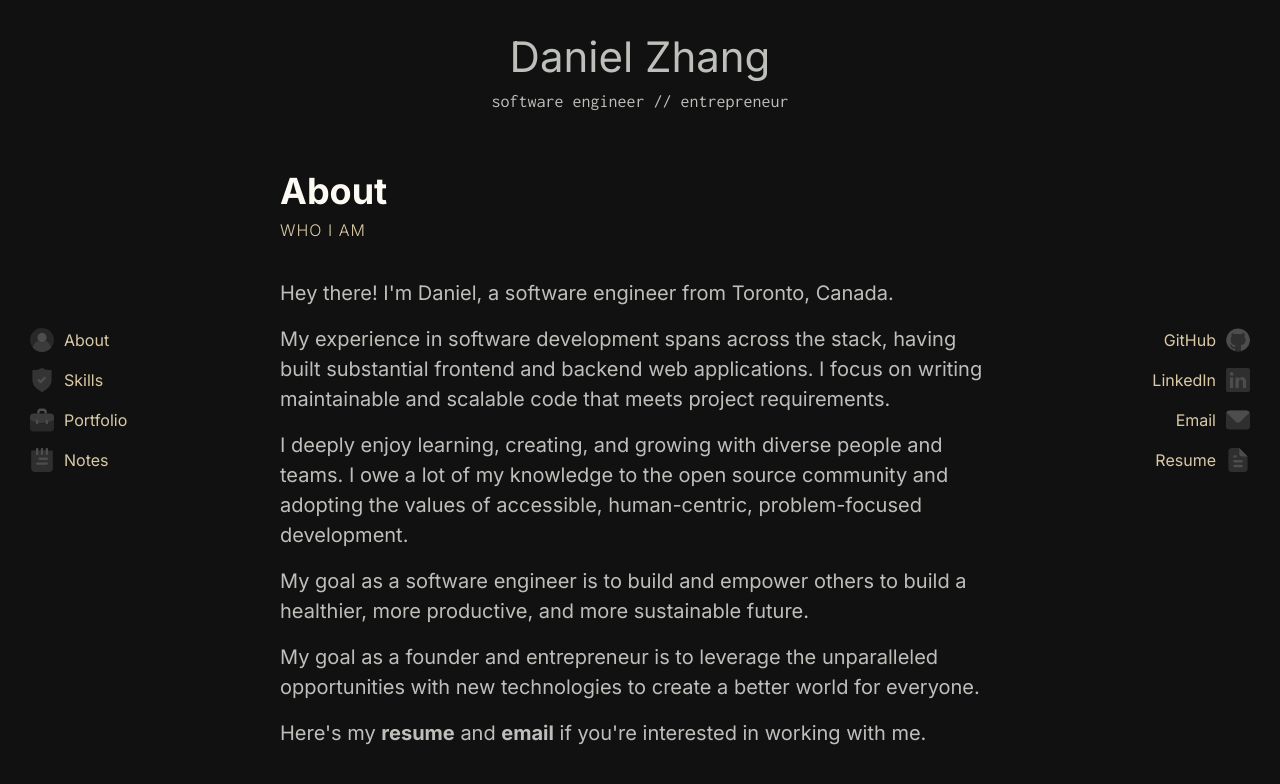
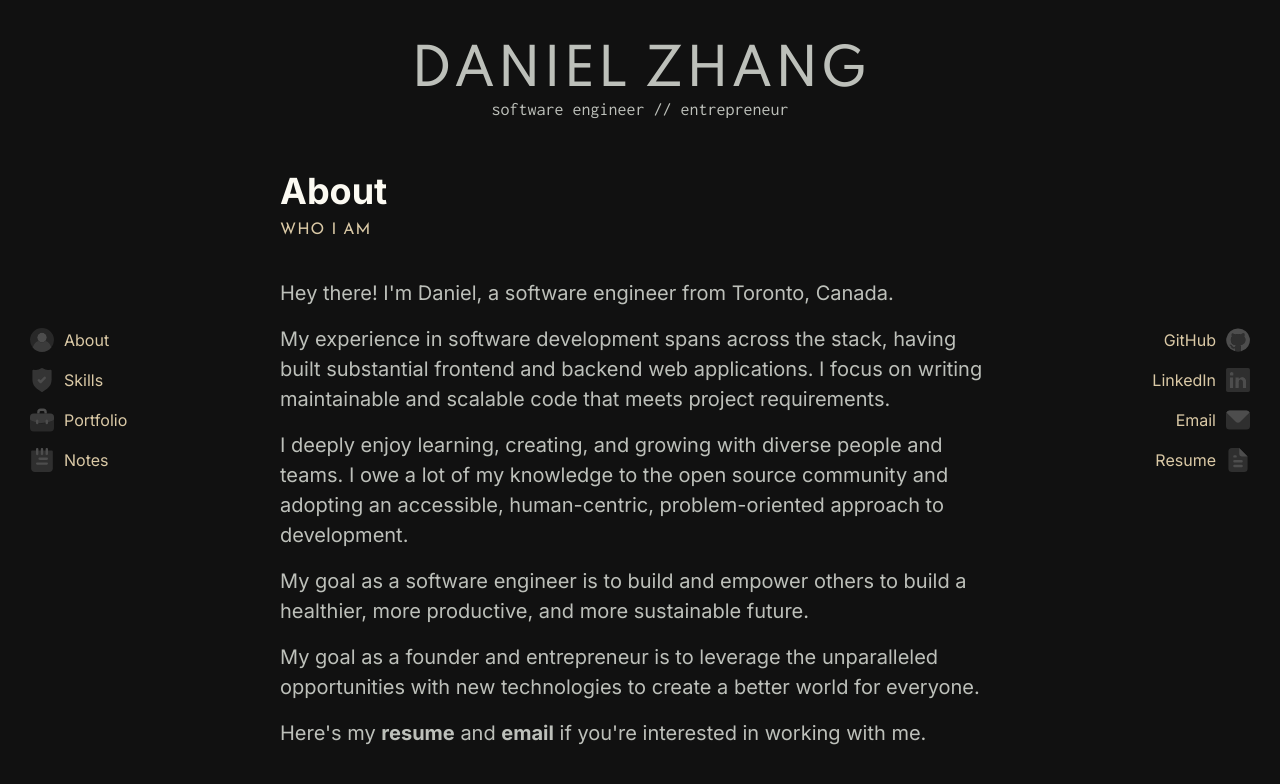
Before and after one commit to DanielHZhang/danielhzhang, a Next.js app: page /about in a window 1280 px wide. Shown: the top 784 px of the page. Built offline with nearby package versions, Linux system fonts and the light colour scheme.

Commit message:
Switch fonts for name and subheading

```diff
--- a/src/components/base/heading.tsx
+++ b/src/components/base/heading.tsx
@@ -16,6 +16,7 @@ export const Heading = styled.h1<Props>(
 
 export const Subheading = styled.h2`
   color: var(--font-color-heading-secondary);
-  font-weight: 300;
+  font-family: var(--font-subheading);
+  /* font-weight: 300; */
   letter-spacing: 0.1rem;
 `;
--- a/src/components/home/link-item.tsx
+++ b/src/components/home/link-item.tsx
@@ -14,7 +14,7 @@ export const LinkItem = ({align, href, icon, children}: Props): JSX.Element => {
   return (
     <Flex mainAxis={align === 'right' ? 'flex-end' : 'flex-start'}>
       <Link href={href}>
-        <Anchor href={href}>
+        <Anchor href={href} css={{userSelect: 'none'}}>
           <Flex crossAxis='center'>
             <span
               css={{
--- a/src/components/layout/index.tsx
+++ b/src/components/layout/index.tsx
@@ -49,14 +49,25 @@ export const MainLayout = ({children}: Props): JSX.Element => {
           crossAxis='center'
           css={{
             position: 'fixed',
-            padding: '2.4rem',
+            paddingTop: '2.8rem',
             height: '14rem',
             left: 0,
             right: 0,
             userSelect: 'none',
           }}
         >
-          <div css={{fontSize: '4.2rem'}}>Daniel Zhang</div>
+          <div
+            css={{
+              fontSize: '5rem',
+              fontFamily: 'Spartan',
+              fontWeight: 500,
+              lineHeight: '5rem',
+              // boxSizing: 'content-box',
+              letterSpacing: '0.2rem',
+            }}
+          >
+            DANIEL ZHANG
+          </div>
           <Flex
             mainAxis='center'
             crossAxis='center'
--- a/src/pages/_app.tsx
+++ b/src/pages/_app.tsx
@@ -16,6 +16,18 @@ export default function App({Component, pageProps}: AppProps): JSX.Element {
           href='https://fonts.googleapis.com/css2?family=Inconsolata&family=Inter:wght@300;400;500;600;700&display=swap'
           rel='stylesheet'
         />
+        <link
+          href='https://fonts.googleapis.com/css2?family=Josefin+Sans:wght@300;400&display=swap'
+          rel='stylesheet'
+        />
+        <link
+          href='https://fonts.googleapis.com/css2?family=Spartan:wght@500&display=swap'
+          rel='stylesheet'
+        />
+        {/* <link
+          href='https://fonts.googleapis.com/css2?family=Lato:wght@700&display=swap'
+          rel='stylesheet'
+        /> */}
       </Head>
       <Component {...pageProps} />
       <Cursor />
--- a/src/pages/about.tsx
+++ b/src/pages/about.tsx
@@ -20,8 +20,8 @@ export default function AboutPage(): JSX.Element {
             </p>
             <p>
               I deeply enjoy learning, creating, and growing with diverse people and teams. I owe a
-              lot of my knowledge to the open source community and adopting the values of
-              accessible, human-centric, problem-focused development.
+              lot of my knowledge to the open source community and adopting an accessible,
+              human-centric, problem-oriented approach to development.
             </p>
             <p>
               My goal as a software engineer is to build and empower others to build a healthier,
--- a/src/styles/global.css
+++ b/src/styles/global.css
@@ -2,6 +2,7 @@
   font-size: 62.5%;
   --font-text: 'Inter';
   --font-code: 'Inconsolata';
+  --font-subheading: 'Josefin Sans';
   --font-color-link: #dac9a6;
   --font-color-heading-primary: #fcfaf2;
   --font-color-heading-secondary: #dac9a6;
```
Also changed, not shown: src/components/title/index.ts (renamed from src/components/title/index.tsx).
